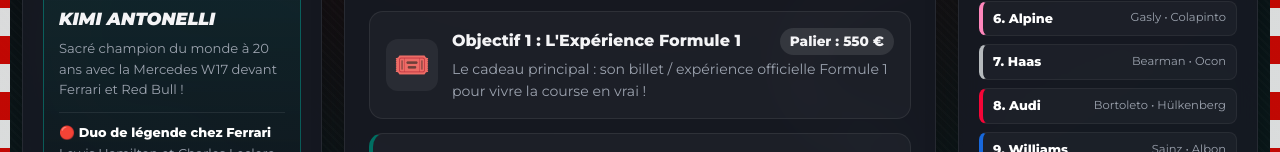
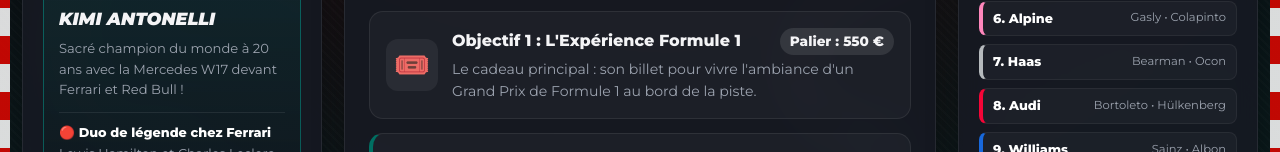
Before and after one commit to NatanGrT/CT76, a plain HTML site: page index.html in a window 1280 px wide. Shown: the part 580-732 px from the top of the page. Drawn offline with Linux system fonts and the light colour scheme.

Commit message:
Update index.html

```diff
--- a/index.html
+++ b/index.html
@@ -697,7 +697,7 @@
       titre: "Objectif 1 : L'Expérience Formule 1",
       prix: 550,
       icone: "🎟️",
-      description: "Le cadeau principal : son billet / expérience officielle Formule 1 pour vivre la course en vrai !",
+      description: "Le cadeau principal : son billet pour vivre l'ambiance d'un Grand Prix de Formule 1 au bord de la piste.",
       style: ""
     },
     {
```
